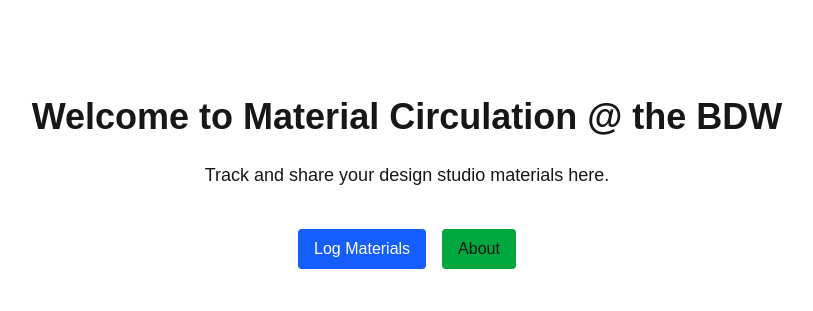
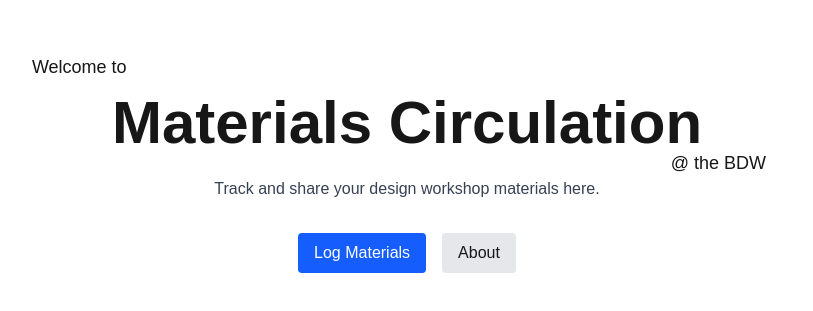
Before and after one commit to ckrenteras/materials-circulation, a Next.js app: page / in a window 1280 px wide. Shown: the part 217-528 px from the top of the page, without its empty margins (233-1046 px from the left). Built offline with nearby package versions, Linux system fonts and the light colour scheme.

Commit message:
changed home  page layout and added fade in

```diff
--- a/package.json
+++ b/package.json
@@ -11,8 +11,8 @@
     "start": "next start",
     "lint": "next lint"
   },
-
   "dependencies": {
+    "framer-motion": "^12.9.4",
     "mongodb": "^6.16.0",
     "next": "15.3.1",
     "react": "^19.0.0",
@@ -32,5 +32,4 @@
     "tailwindcss": "^4.1.4",
     "typescript": "^5"
   }
-
 }
--- a/src/pages/index.tsx
+++ b/src/pages/index.tsx
@@ -1,18 +1,42 @@
 import Link from 'next/link';
+import { motion } from 'framer-motion';
 
 export default function Home() {
   return (
-    <main className="min-h-screen flex flex-col items-center justify-center p-8">
-      <h1 className="text-4xl font-bold mb-6">Welcome to Material Circulation @ the BDW</h1>
-      <p className="text-lg mb-10">Track and share your design studio materials here.</p>
-      <div className="flex gap-4">
-        <Link href="/log" className="bg-blue-600 text-white px-4 py-2 rounded hover:bg-blue-700">
-          Log Materials
-        </Link>
-        <Link href="/about" className="bg-green-600 px-4 py-2 rounded hover:bg-green-700">
-          About
-        </Link>
-      </div>
+    <main className="min-h-screen flex flex-col items-center justify-center px-6 text-center">
+      <motion.div
+        className="relative mb-6"
+        initial={{ opacity: 0, y: 20 }}
+        animate={{ opacity: 1, y: 0 }}
+        transition={{ duration: 1 }}
+      >
+        <p className="text-lg absolute left-[-5rem] top-[-2.5rem]">Welcome to</p>
+        <h1 className="text-6xl font-bold">Materials Circulation</h1>
+        <p className="text-lg absolute right-[-4rem] top-[3.5rem]">@ the BDW</p>
+      </motion.div>
+
+      <motion.div
+        initial={{ opacity: 0, y: 10 }}
+        animate={{ opacity: 1, y: 0 }}
+        transition={{ delay: 1, duration: 1 }}
+      >
+        <p className="text-base text-gray-700 mb-8">
+          Track and share your design workshop materials here.
+        </p>
+
+        <div className="flex gap-4 justify-center">
+          <Link href="/log">
+            <button className="bg-blue-600 text-white px-4 py-2 rounded hover:bg-blue-700">
+              Log Materials
+            </button>
+          </Link>
+          <Link href="/about">
+            <button className="bg-gray-200 px-4 py-2 rounded hover:bg-gray-300">
+              About
+            </button>
+          </Link>
+        </div>
+      </motion.div>
     </main>
   );
 }
```
Also changed, not shown: 1 other file (tests, documents, lock files or other folders).
